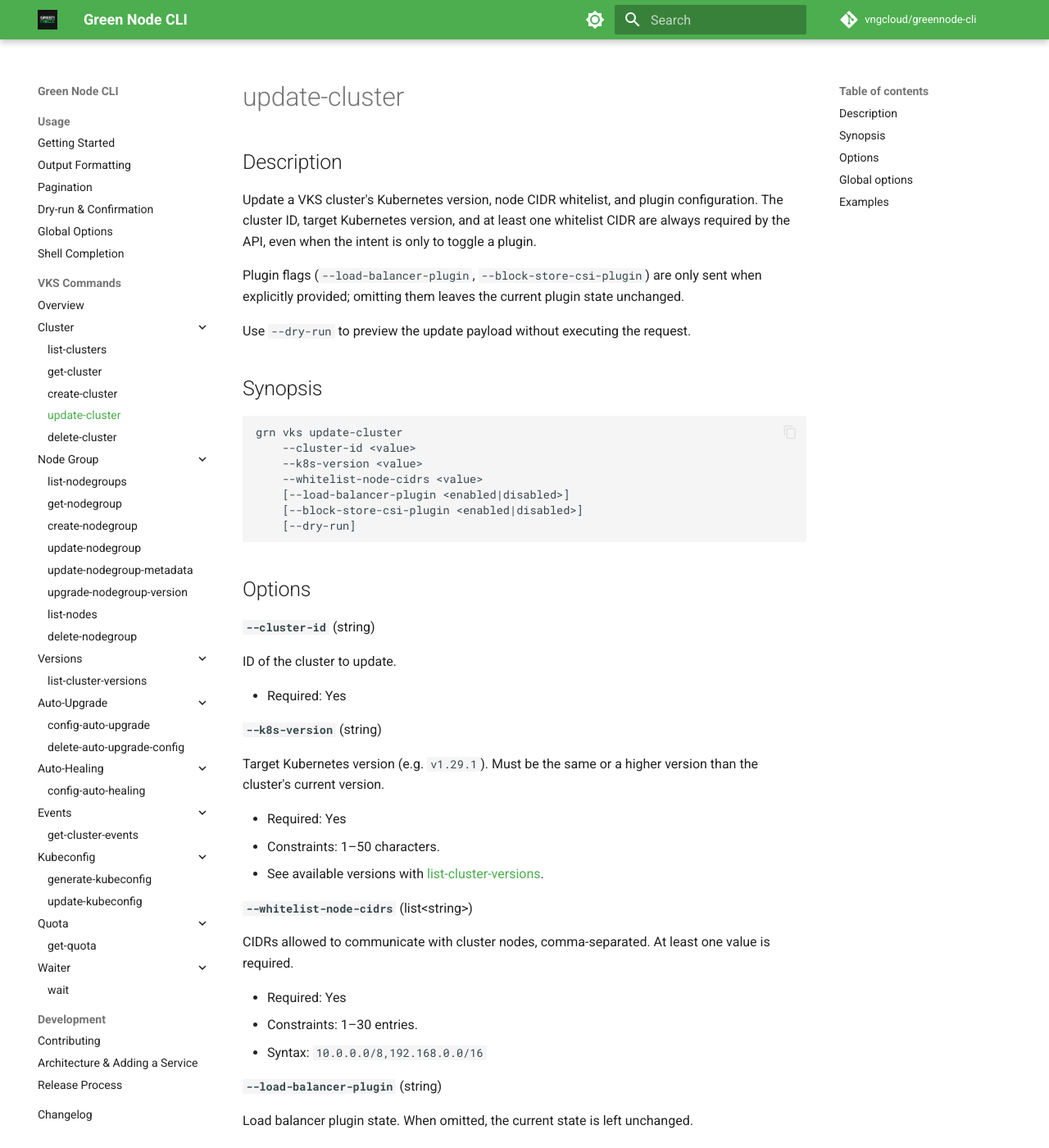
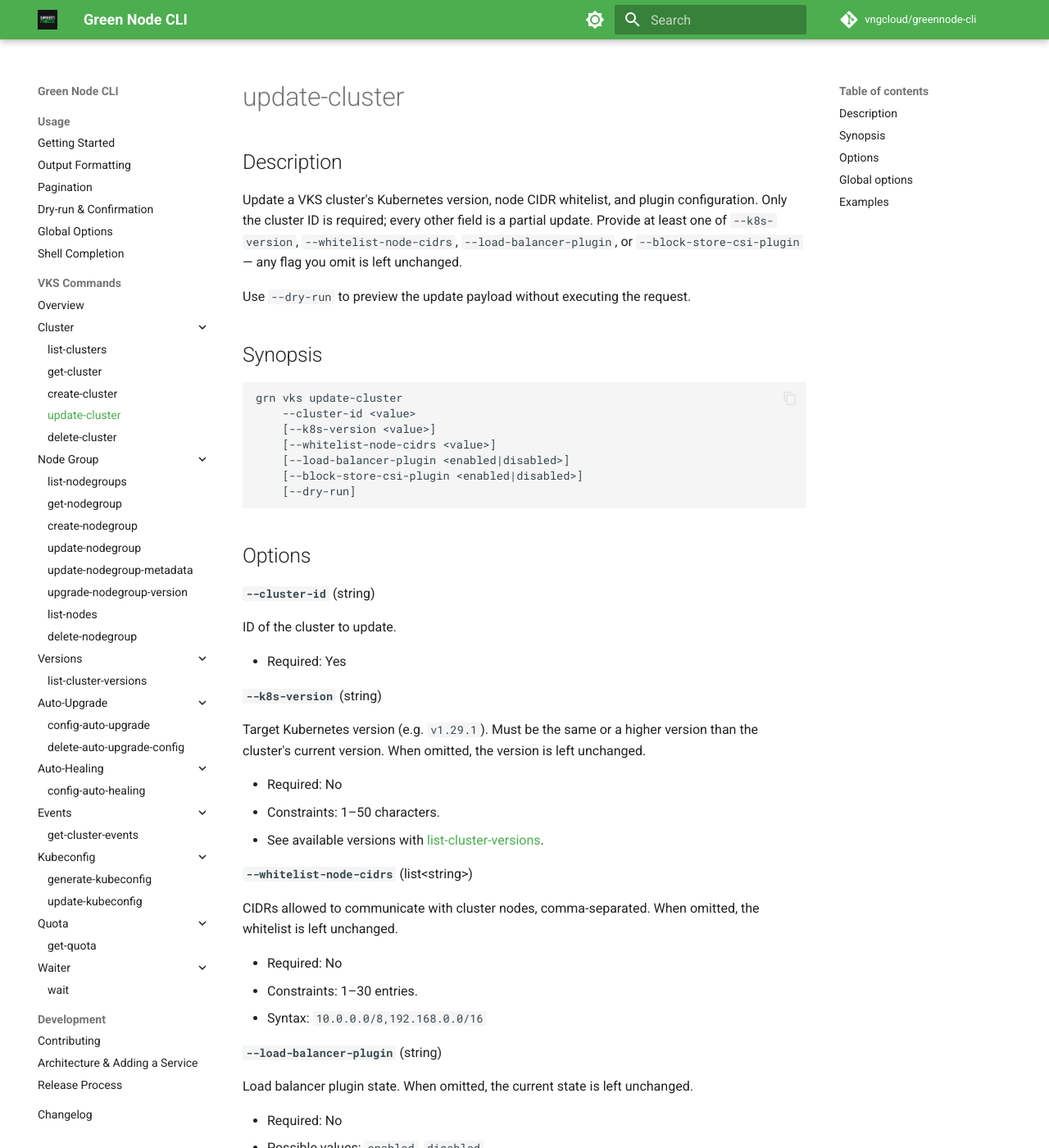
Before and after one commit to vngcloud/greennode-cli, an MkDocs documentation site: the page built from docs/commands/vks/update-cluster.md, in a window 1280 px wide and 1400 px high. Shown: the whole window at 82% size. Built offline with MkDocs 1.6.1 and Material for MkDocs 9.7.7, drawn with Linux system fonts in a browser that asks for light colours; comment, search, counter and statistics services are not loaded; some of the changed text lies outside the part shown.

Commit message:
fix(vks): make update-cluster fields optional per spec (#40)
Co-authored-by: tytv2 <tytv2@vng.com.vn>

````diff
--- a/docs/commands/vks/update-cluster.md
+++ b/docs/commands/vks/update-cluster.md
@@ -2,9 +2,7 @@
 
 ## Description
 
-Update a VKS cluster's Kubernetes version, node CIDR whitelist, and plugin configuration. The cluster ID, target Kubernetes version, and at least one whitelist CIDR are always required by the API, even when the intent is only to toggle a plugin.
-
-Plugin flags (`--load-balancer-plugin`, `--block-store-csi-plugin`) are only sent when explicitly provided; omitting them leaves the current plugin state unchanged.
+Update a VKS cluster's Kubernetes version, node CIDR whitelist, and plugin configuration. Only the cluster ID is required; every other field is a partial update. Provide at least one of `--k8s-version`, `--whitelist-node-cidrs`, `--load-balancer-plugin`, or `--block-store-csi-plugin` — any flag you omit is left unchanged.
 
 Use `--dry-run` to preview the update payload without executing the request.
 
@@ -13,8 +11,8 @@ Use `--dry-run` to preview the update payload without executing the request.
 ```
 grn vks update-cluster
     --cluster-id <value>
-    --k8s-version <value>
-    --whitelist-node-cidrs <value>
+    [--k8s-version <value>]
+    [--whitelist-node-cidrs <value>]
     [--load-balancer-plugin <enabled|disabled>]
     [--block-store-csi-plugin <enabled|disabled>]
     [--dry-run]
@@ -30,17 +28,17 @@ ID of the cluster to update.
 
 **`--k8s-version`** (string)
 
-Target Kubernetes version (e.g. `v1.29.1`). Must be the same or a higher version than the cluster's current version.
+Target Kubernetes version (e.g. `v1.29.1`). Must be the same or a higher version than the cluster's current version. When omitted, the version is left unchanged.
 
-- Required: Yes
+- Required: No
 - Constraints: 1–50 characters.
 - See available versions with [list-cluster-versions](list-cluster-versions.md).
 
 **`--whitelist-node-cidrs`** (list&lt;string&gt;)
 
-CIDRs allowed to communicate with cluster nodes, comma-separated. At least one value is required.
+CIDRs allowed to communicate with cluster nodes, comma-separated. When omitted, the whitelist is left unchanged.
 
-- Required: Yes
+- Required: No
 - Constraints: 1–30 entries.
 - Syntax: `10.0.0.0/8,192.168.0.0/16`
 
@@ -80,13 +78,11 @@ grn vks update-cluster \
   --whitelist-node-cidrs 10.0.0.0/8,192.168.0.0/16
 ```
 
-Update cluster and disable the load balancer plugin:
+Disable only the load balancer plugin, leaving version and whitelist unchanged:
 
 ```bash
 grn vks update-cluster \
   --cluster-id cls-abc12345-6789-def0-1234-abcdef012345 \
-  --k8s-version v1.29.1 \
-  --whitelist-node-cidrs 10.0.0.0/8 \
   --load-balancer-plugin disabled
 ```
 
````
Also changed, not shown: 1 other file.
